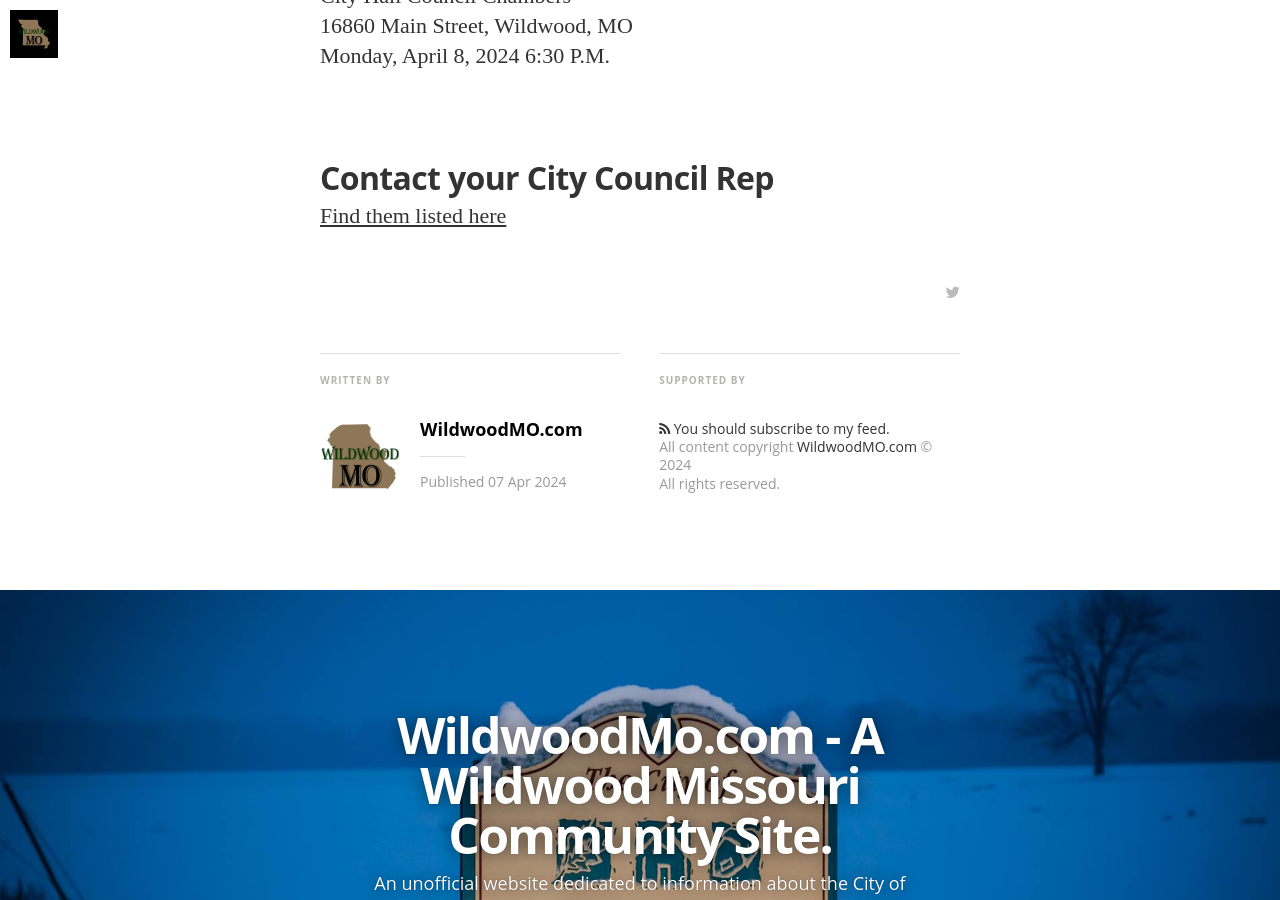
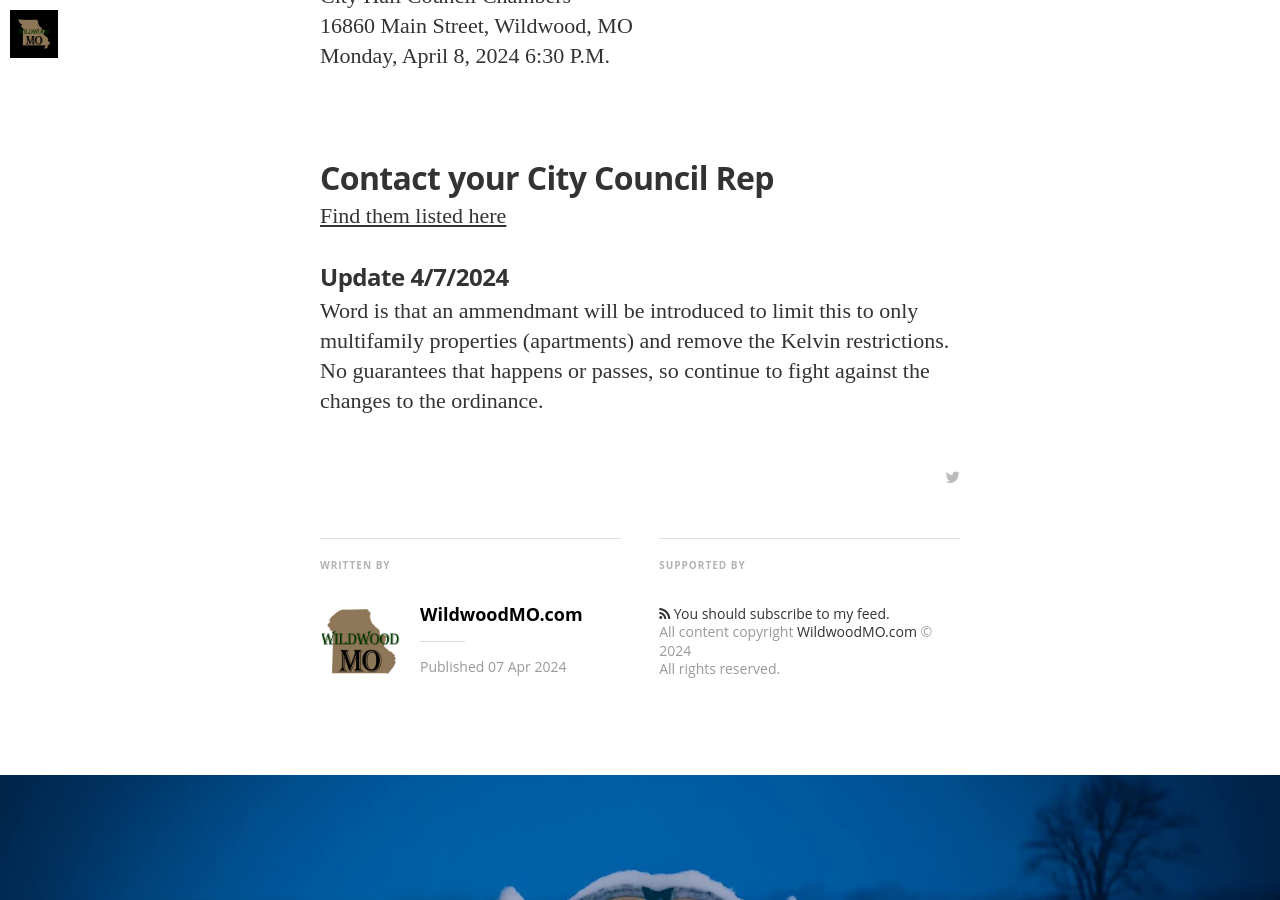
Before and after one commit to wildwoodmo/wildwoodmo.github.io, a Jekyll site: the page built from _posts/2024-04-06-wildwood-christmaslights.markdown, in a window 1280 px wide and 900 px high, scrolled down 2459 px. Built offline with Jekyll 4.4.1, drawn with Linux system fonts in a browser that asks for light colours; nearby versions of some CDN libraries; some web fonts are replaced.

Commit message:
Updates to rumors

```diff
--- a/_posts/2024-04-06-wildwood-christmaslights.markdown
+++ b/_posts/2024-04-06-wildwood-christmaslights.markdown
@@ -29,3 +29,6 @@
 
 ## Contact your City Council Rep
 [Find them listed here](https://www.cityofwildwood.com/150/City-Council)
+
+### Update 4/7/2024
+Word is that an ammendmant will be introduced to limit this to only multifamily properties (apartments) and remove the Kelvin restrictions. No guarantees that happens or passes, so continue to fight against the changes to the ordinance.
```
